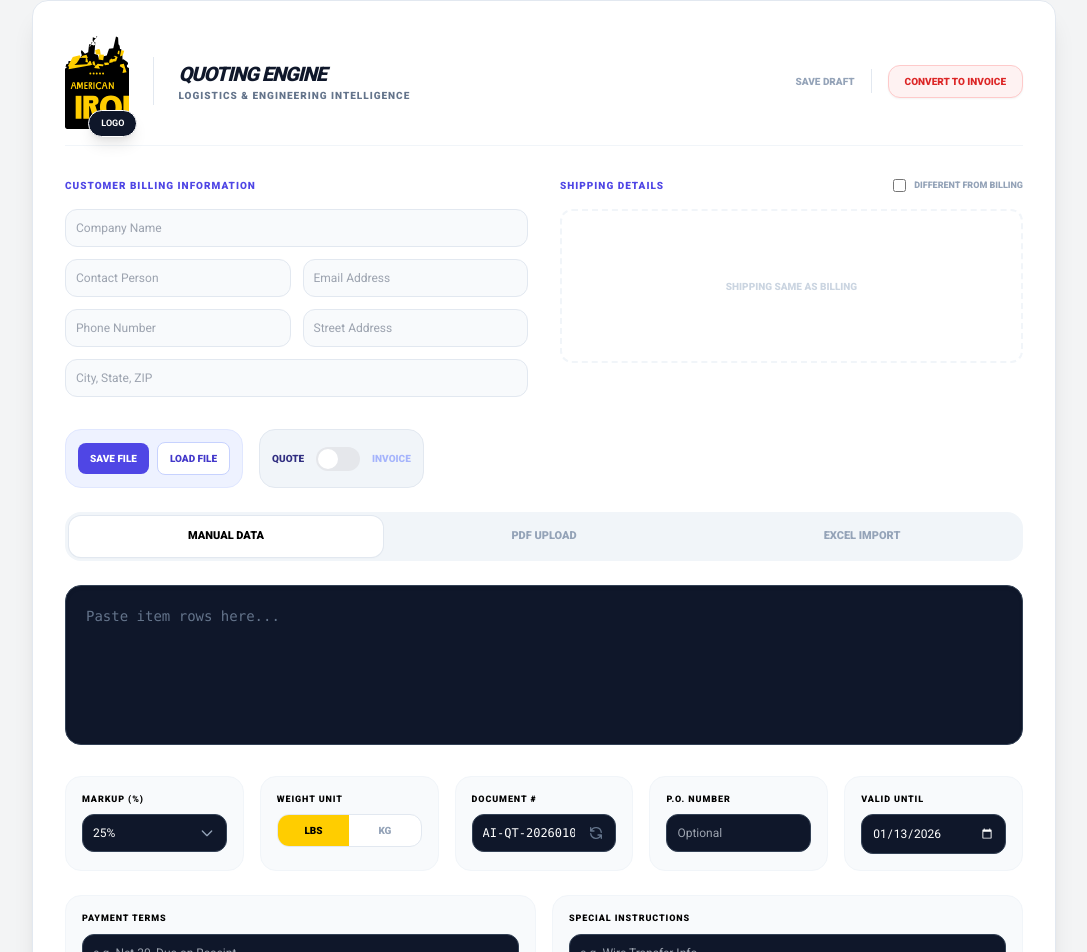
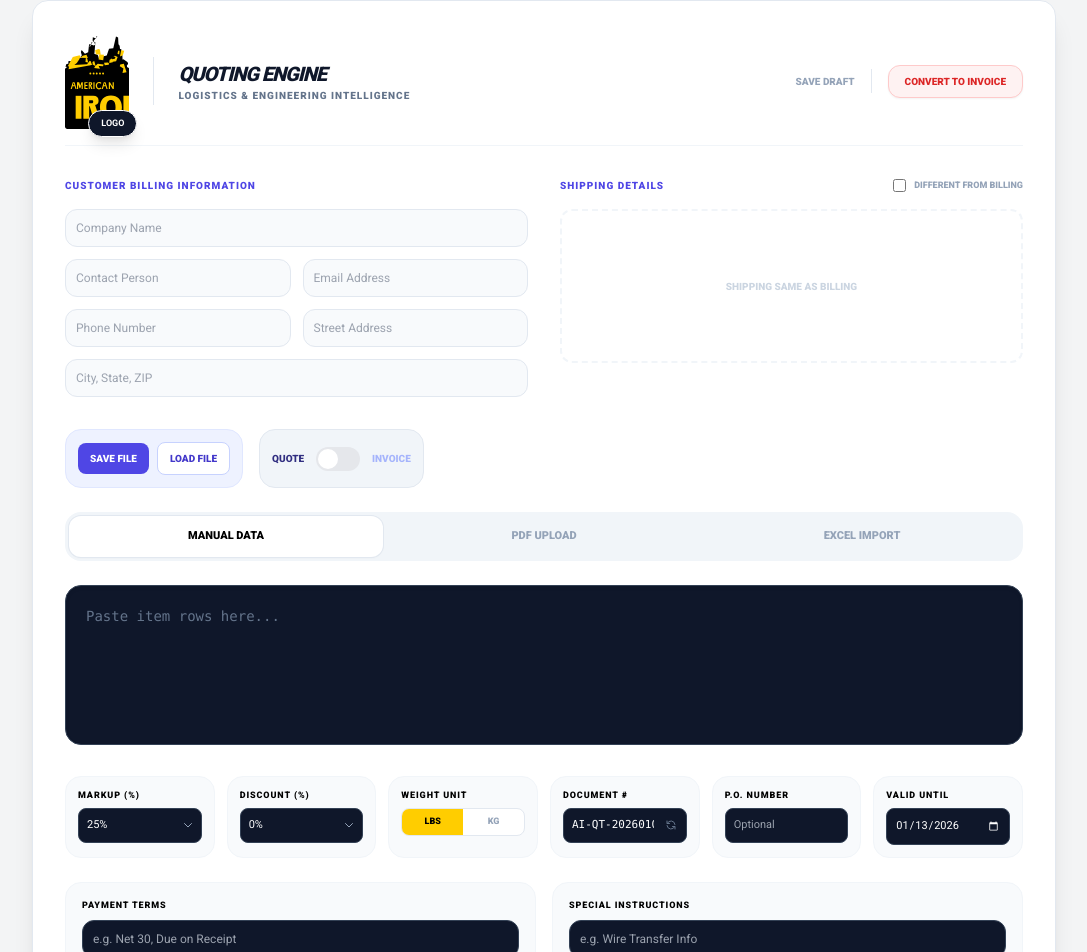
Before and after one commit to americaniron/Turbo-Quoter-, a React (Vite) app: page / in a window 1280 px wide. Shown: the top 952 px of the page, without its empty margins (96-1183 px from the left). Built offline with nearby package versions, Linux system fonts and the light colour scheme.

Commit message:
feat: Add discount percentage to quote configuration
Introduces a new `discountPercentage` field to the application configuration, allowing for discounts to be applied to item subtotals before calculating the final quote total. This enhances pricing flexibility.

```diff
--- a/App.tsx
+++ b/App.tsx
@@ -32,6 +32,7 @@ const App: React.FC = () => {
   });
   const [config, setConfig] = useState<AppConfig>({
     markupPercentage: 25,
+    discountPercentage: 0, // Default to no discount
     quoteId: generateDocumentId(false),
     poNumber: '',
     expirationDate: getDefaultExpiration(),
@@ -79,7 +80,7 @@ const App: React.FC = () => {
 
   const handleSaveQuote = () => {
     const data = {
-      version: '1.1',
+      version: '1.2',
       timestamp: new Date().toISOString(),
       items,
       client,
--- a/components/ConfigPanel.tsx
+++ b/components/ConfigPanel.tsx
@@ -105,6 +105,7 @@ export const ConfigPanel: React.FC<ConfigPanelProps> = ({
   };
 
   const markupOptions = [5, 10, 15, 20, 25, 30, 35, 40, 45, 50, 60, 75, 100];
+  const discountOptions = [0, 5, 10, 15, 20, 25, 30, 40, 50];
 
   return (
     <div className="max-w-5xl mx-auto bg-white p-8 rounded-2xl shadow-xl border border-slate-200 mb-8 no-print">
@@ -215,39 +216,50 @@ export const ConfigPanel: React.FC<ConfigPanelProps> = ({
         )}
       </div>
 
-      <div className="grid grid-cols-1 md:grid-cols-5 gap-4 mb-6">
-        <div className="bg-slate-50 p-4 rounded-2xl border border-slate-100">
-          <label className="block text-[9px] font-black uppercase text-black mb-2 tracking-widest">Markup (%)</label>
+      <div className="grid grid-cols-1 md:grid-cols-6 gap-3 mb-6">
+        <div className="bg-slate-50 p-3 rounded-2xl border border-slate-100">
+          <label className="block text-[9px] font-black uppercase text-black mb-1.5 tracking-widest">Markup (%)</label>
           <div className="relative">
-            <select value={config.markupPercentage} onChange={(e) => updateConfig('markupPercentage', parseInt(e.target.value))} className="w-full p-2.5 bg-slate-900 border border-slate-700 rounded-xl text-xs text-white outline-none appearance-none cursor-pointer focus:ring-2 focus:ring-yellow-400">
+            <select value={config.markupPercentage} onChange={(e) => updateConfig('markupPercentage', parseInt(e.target.value))} className="w-full p-2 bg-slate-900 border border-slate-700 rounded-lg text-[11px] text-white outline-none appearance-none cursor-pointer focus:ring-1 focus:ring-yellow-400">
               {markupOptions.map(opt => <option key={opt} value={opt} className="bg-slate-900 text-white">{opt}%</option>)}
             </select>
-            <div className="absolute right-3 top-1/2 -translate-y-1/2 pointer-events-none text-slate-400">
-              <svg className="w-4 h-4" fill="none" stroke="currentColor" viewBox="0 0 24 24"><path strokeLinecap="round" strokeLinejoin="round" strokeWidth="2" d="M19 9l-7 7-7-7"></path></svg>
+            <div className="absolute right-2 top-1/2 -translate-y-1/2 pointer-events-none text-slate-400">
+              <svg className="w-3 h-3" fill="none" stroke="currentColor" viewBox="0 0 24 24"><path strokeLinecap="round" strokeLinejoin="round" strokeWidth="2" d="M19 9l-7 7-7-7"></path></svg>
             </div>
           </div>
         </div>
-        <div className="bg-slate-50 p-4 rounded-2xl border border-slate-100">
-          <label className="block text-[9px] font-black uppercase text-black mb-2 tracking-widest">Weight Unit</label>
-          <div className="flex bg-white rounded-xl border border-slate-200 overflow-hidden">
-                <button onClick={() => updateConfig('weightUnit', 'LBS')} className={`flex-1 py-2 text-[10px] font-black uppercase ${config.weightUnit === 'LBS' ? 'bg-[#ffcd00] text-black' : 'text-slate-400'}`}>LBS</button>
-                <button onClick={() => updateConfig('weightUnit', 'KG')} className={`flex-1 py-2 text-[10px] font-black uppercase ${config.weightUnit === 'KG' ? 'bg-[#ffcd00] text-black' : 'text-slate-400'}`}>KG</button>
+        <div className="bg-slate-50 p-3 rounded-2xl border border-slate-100">
+          <label className="block text-[9px] font-black uppercase text-black mb-1.5 tracking-widest">Discount (%)</label>
+          <div className="relative">
+            <select value={config.discountPercentage} onChange={(e) => updateConfig('discountPercentage', parseInt(e.target.value))} className="w-full p-2 bg-slate-900 border border-slate-700 rounded-lg text-[11px] text-white outline-none appearance-none cursor-pointer focus:ring-1 focus:ring-yellow-400">
+              {discountOptions.map(opt => <option key={opt} value={opt} className="bg-slate-900 text-white">{opt}%</option>)}
+            </select>
+            <div className="absolute right-2 top-1/2 -translate-y-1/2 pointer-events-none text-slate-400">
+              <svg className="w-3 h-3" fill="none" stroke="currentColor" viewBox="0 0 24 24"><path strokeLinecap="round" strokeLinejoin="round" strokeWidth="2" d="M19 9l-7 7-7-7"></path></svg>
+            </div>
           </div>
         </div>
-        <div className="bg-slate-50 p-4 rounded-2xl border border-slate-100 relative group">
-          <label className="block text-[9px] font-black uppercase text-black mb-2 tracking-widest">Document #</label>
-          <div className="relative">
-            <input type="text" value={config.quoteId} onChange={(e) => updateConfig('quoteId', e.target.value)} className="w-full p-2.5 bg-slate-900 border border-slate-700 rounded-xl text-xs font-mono text-white uppercase outline-none pr-10 focus:ring-2 focus:ring-yellow-400" />
-            {onRefreshId && <button onClick={onRefreshId} className="absolute right-2 top-1/2 -translate-y-1/2 p-1 text-slate-500 hover:text-yellow-400 transition-colors"><svg className="w-4 h-4" fill="none" stroke="currentColor" viewBox="0 0 24 24"><path strokeLinecap="round" strokeLinejoin="round" strokeWidth="2" d="M4 4v5h.582m15.356 2A8.001 8.001 0 004.582 9m0 0H9m11 11v-5h-.581m0 0a8.003 8.003 0 01-15.357-2m15.357 2H15"></path></svg></button>}
+        <div className="bg-slate-50 p-3 rounded-2xl border border-slate-100">
+          <label className="block text-[9px] font-black uppercase text-black mb-1.5 tracking-widest">Weight Unit</label>
+          <div className="flex bg-white rounded-lg border border-slate-200 overflow-hidden">
+                <button onClick={() => updateConfig('weightUnit', 'LBS')} className={`flex-1 py-1.5 text-[9px] font-black uppercase ${config.weightUnit === 'LBS' ? 'bg-[#ffcd00] text-black' : 'text-slate-400'}`}>LBS</button>
+                <button onClick={() => updateConfig('weightUnit', 'KG')} className={`flex-1 py-1.5 text-[9px] font-black uppercase ${config.weightUnit === 'KG' ? 'bg-[#ffcd00] text-black' : 'text-slate-400'}`}>KG</button>
           </div>
         </div>
-        <div className="bg-slate-50 p-4 rounded-2xl border border-slate-100">
-          <label className="block text-[9px] font-black uppercase text-black mb-2 tracking-widest">P.O. Number</label>
-          <input type="text" value={config.poNumber} onChange={(e) => updateConfig('poNumber', e.target.value)} placeholder="Optional" className="w-full p-2.5 bg-slate-900 border border-slate-700 rounded-xl text-xs text-white outline-none focus:ring-2 focus:ring-yellow-400" />
+        <div className="bg-slate-50 p-3 rounded-2xl border border-slate-100 relative group">
+          <label className="block text-[9px] font-black uppercase text-black mb-1.5 tracking-widest">Document #</label>
+          <div className="relative">
+            <input type="text" value={config.quoteId} onChange={(e) => updateConfig('quoteId', e.target.value)} className="w-full p-2 bg-slate-900 border border-slate-700 rounded-lg text-[11px] font-mono text-white uppercase outline-none pr-8 focus:ring-1 focus:ring-yellow-400" />
+            {onRefreshId && <button onClick={onRefreshId} className="absolute right-1.5 top-1/2 -translate-y-1/2 p-1 text-slate-500 hover:text-yellow-400 transition-colors"><svg className="w-3 h-3" fill="none" stroke="currentColor" viewBox="0 0 24 24"><path strokeLinecap="round" strokeLinejoin="round" strokeWidth="2" d="M4 4v5h.582m15.356 2A8.001 8.001 0 004.582 9m0 0H9m11 11v-5h-.581m0 0a8.003 8.003 0 01-15.357-2m15.357 2H15"></path></svg></button>}
+          </div>
         </div>
-        <div className="bg-slate-50 p-4 rounded-2xl border border-slate-100">
-          <label className="block text-[9px] font-black uppercase text-black mb-2 tracking-widest">{config.isInvoice ? 'Due Date' : 'Valid Until'}</label>
-          <input type="date" value={config.expirationDate} onChange={(e) => updateConfig('expirationDate', e.target.value)} className="w-full p-2.5 bg-slate-900 border border-slate-700 rounded-xl text-xs text-white outline-none [color-scheme:dark] focus:ring-2 focus:ring-yellow-400" />
+        <div className="bg-slate-50 p-3 rounded-2xl border border-slate-100">
+          <label className="block text-[9px] font-black uppercase text-black mb-1.5 tracking-widest">P.O. Number</label>
+          <input type="text" value={config.poNumber} onChange={(e) => updateConfig('poNumber', e.target.value)} placeholder="Optional" className="w-full p-2 bg-slate-900 border border-slate-700 rounded-lg text-[11px] text-white outline-none focus:ring-1 focus:ring-yellow-400" />
+        </div>
+        <div className="bg-slate-50 p-3 rounded-2xl border border-slate-100">
+          <label className="block text-[9px] font-black uppercase text-black mb-1.5 tracking-widest">{config.isInvoice ? 'Due Date' : 'Valid Until'}</label>
+          <input type="date" value={config.expirationDate} onChange={(e) => updateConfig('expirationDate', e.target.value)} className="w-full p-2 bg-slate-900 border border-slate-700 rounded-lg text-[11px] text-white outline-none [color-scheme:dark] focus:ring-1 focus:ring-yellow-400" />
         </div>
       </div>
 
--- a/components/QuotePreview.tsx
+++ b/components/QuotePreview.tsx
@@ -22,8 +22,16 @@ export const QuotePreview: React.FC<QuotePreviewProps> = ({ items, client, confi
 
   const totalWeight = items.reduce((sum, item) => sum + (item.weight * conversionFactor * item.qty), 0);
   const logisticsCost = totalWeight * (config.logisticsRate || 0);
-  const subtotal = items.reduce((sum, item) => sum + (item.unitPrice * markupMultiplier * item.qty), 0);
-  const total = subtotal + logisticsCost;
+
+  // Calculate raw subtotal with markup
+  const subtotalBeforeDiscount = items.reduce((sum, item) => sum + (item.unitPrice * markupMultiplier * item.qty), 0);
+
+  // Calculate discount on items only
+  const discountAmount = subtotalBeforeDiscount * (config.discountPercentage / 100);
+  const netSubtotal = subtotalBeforeDiscount - discountAmount;
+
+  // Final total including net items and logistics
+  const total = netSubtotal + logisticsCost;
 
   const accentColor = config.isInvoice ? '#ef4444' : '#ffcd00';
 
@@ -184,9 +192,20 @@ export const QuotePreview: React.FC<QuotePreviewProps> = ({ items, client, confi
          </div>
          <div className="w-80 space-y-4">
              <div className="flex justify-between items-center text-[11px] font-black text-gray-500 uppercase tracking-widest">
-                 <span>Subtotal</span>
-                 <span className="text-gray-900">${subtotal.toLocaleString(undefined, {minimumFractionDigits: 2, maximumFractionDigits: 2})}</span>
+                 <span>Items Subtotal</span>
+                 <span className="text-gray-900">${subtotalBeforeDiscount.toLocaleString(undefined, {minimumFractionDigits: 2, maximumFractionDigits: 2})}</span>
              </div>
+
+             {config.discountPercentage > 0 && (
+                <div className="flex justify-between items-center text-[11px] font-black text-slate-500 uppercase tracking-widest">
+                    <span className="flex items-center gap-2">
+                        Discount Applied ({config.discountPercentage}%)
+                        <span className="px-1.5 py-0.5 bg-red-50 text-red-600 rounded text-[8px]">PROMO</span>
+                    </span>
+                    <span className="text-red-600">-${discountAmount.toLocaleString(undefined, {minimumFractionDigits: 2, maximumFractionDigits: 2})}</span>
+                </div>
+             )}
+
              <div className="flex justify-between items-center text-[11px] font-black text-gray-500 uppercase tracking-widest">
                  <span>Logistics & Handling</span>
                  <span className="text-gray-900">${logisticsCost.toLocaleString(undefined, {minimumFractionDigits: 2, maximumFractionDigits: 2})}</span>
--- a/types.ts
+++ b/types.ts
@@ -20,6 +20,7 @@ export interface ClientInfo {
 
 export interface AppConfig {
   markupPercentage: number;
+  discountPercentage: number; // Added discount field
   quoteId: string;
   poNumber: string;
   expirationDate: string; // YYYY-MM-DD format
```
